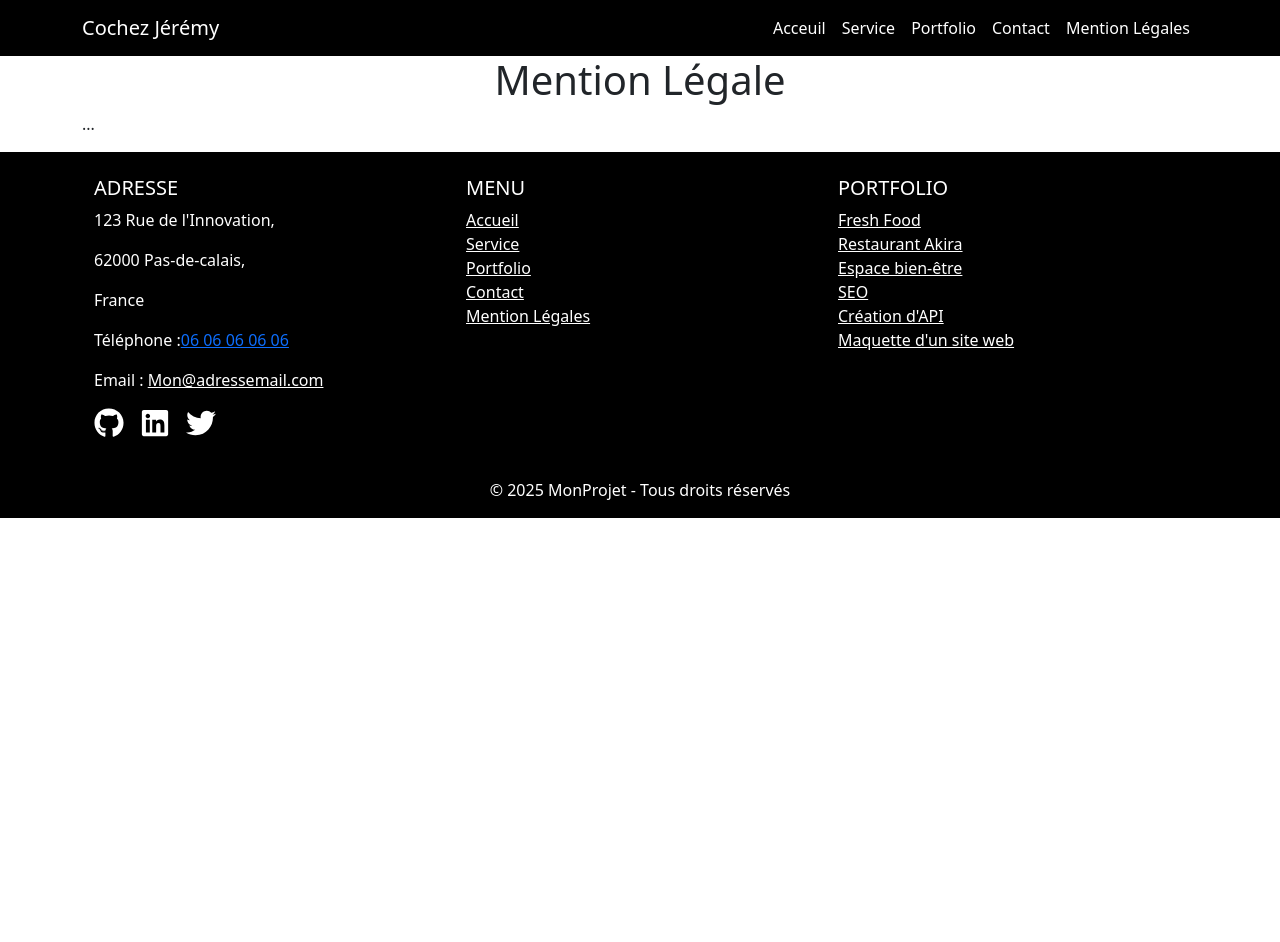
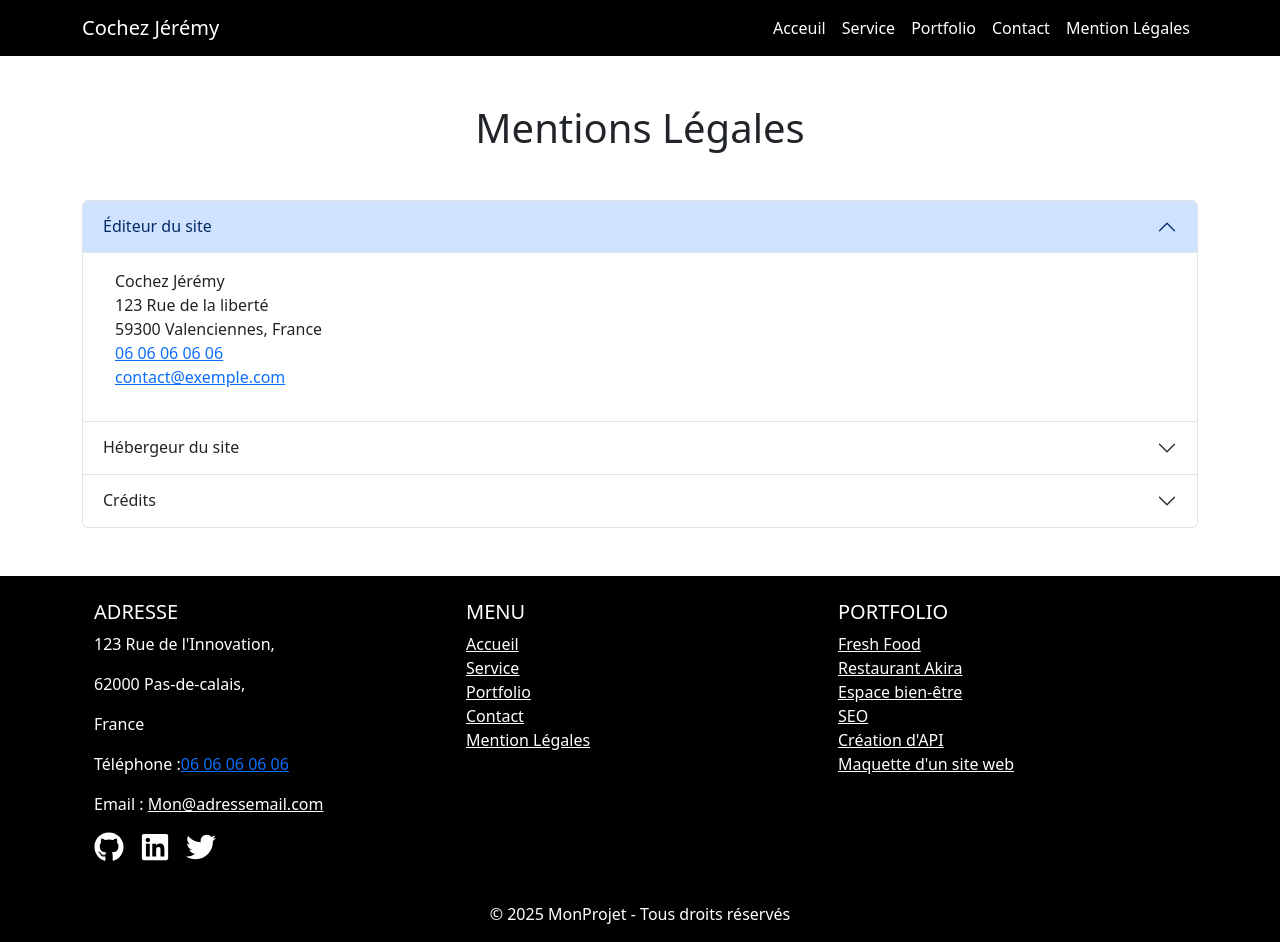
Before and after one commit to Jeremy-c62/projet-react, a React (Create React App) app: page /Mention in a window 1280 px wide. Before the commit the page ends 800 px from the top, so only its background shows below. Built offline with nearby package versions, Linux system fonts and the light colour scheme.

Commit message:
ajouts des mention légale

```diff
--- a/src/pages/Contact.js
+++ b/src/pages/Contact.js
@@ -69,7 +69,7 @@ function ContactInfo() {
             <h3>Mes coordonnées</h3>
             <hr style={{ backgroundColor: 'blue', height: '2px', width: '100px', margin: '0 auto' }} />
             <address>
-                <p><strong>John Doe</strong></p>
+                <p>Cochez Jérémy</p>
                 <p> <a href="https://www.google.com/maps?q=123+rue+de+la+liberter+59300+Valenciennes,+France" target="_blank" rel="noopener noreferrer">123 rue de la Liberté<br />59300 Valenciennes, France</a></p>
                 <p> <a href="tel:+33606060606">06 06 06 06 06</a></p>
                 <p> <a href="mailto:Mon@gmail.com">Mon@gmail.com</a></p>
--- a/src/pages/Mention.js
+++ b/src/pages/Mention.js
@@ -1,12 +1,67 @@
 import React from 'react';
+import { Container, Accordion } from 'react-bootstrap';
+import { Row, Col } from 'react-bootstrap';
+import '../asset/styles/Mention.css';
 
-function Mention() {
+
+function MentionsLegales() {
     return (
-        <div className="container">
-            <h1 className="text-center">Mention Légale</h1>
-            <p>...</p>
+        <div className="mentions-legales-page">
+            <Container className="mt-5 mb-5">
+                <h1 className="text-center mb-5">Mentions Légales</h1>
+
+                {/* Accordéon des sections */}
+                <Accordion defaultActiveKey="0">
+
+                    {/* Section Editeur du site */}
+                    <Accordion.Item eventKey="0">
+                        <Accordion.Header>Éditeur du site</Accordion.Header>
+                        <Accordion.Body>
+                            <Container>
+                                <Row>
+                                    <Col md={6}>
+                                        <address>
+                                            Cochez Jérémy<br />
+                                            123 Rue de la liberté<br />
+                                            59300 Valenciennes, France<br />
+                                            <a href="tel:+33606060606">06 06 06 06 06</a><br />
+                                            <a href="mailto:contact@exemple.com">contact@exemple.com</a>
+                                        </address>
+                                    </Col>
+                                </Row>
+                            </Container>
+
+                        </Accordion.Body>
+                    </Accordion.Item>
+
+                    {/* Section Hébergeur */}
+                    <Accordion.Item eventKey="1">
+                        <Accordion.Header>Hébergeur du site</Accordion.Header>
+                        <Accordion.Body>
+                            <p>Hebergeur a définir</p>
+                        </Accordion.Body>
+                    </Accordion.Item>
+
+                    {/* Section Crédits */}
+                    <Accordion.Item eventKey="2">
+                        <Accordion.Header>Crédits</Accordion.Header>
+                        <Accordion.Body>
+                            <p>Ce site a été réalisé par Jérémy Cochez, étudiant au
+                                <a href="https://www.centre-europeen-formation.fr" target="_blank" rel="noopener noreferrer">Centre Européen de Formation</a>.
+                            </p>
+                            <p>Les images utilisées sur ce site proviennent de sources libres de droits et on était obtenues sur le site
+                                <a href="https://pixabay.com/fr/" target="_blank" rel="noopener noreferrer">Pixabay</a>.
+                            </p>
+                            <p>Les Favicon de ce site on était obtenues sur le site
+                                <a href="https://www.flaticon.com/fr/" target="_blank" rel="noopener noreferrer">Favicon</a>.
+                            </p>
+                        </Accordion.Body>
+                    </Accordion.Item>
+
+                </Accordion>
+            </Container>
         </div>
     );
 }
 
-export default Mention;
+export default MentionsLegales;
```
Also changed, not shown: src/asset/styles/Mention.css (added).
